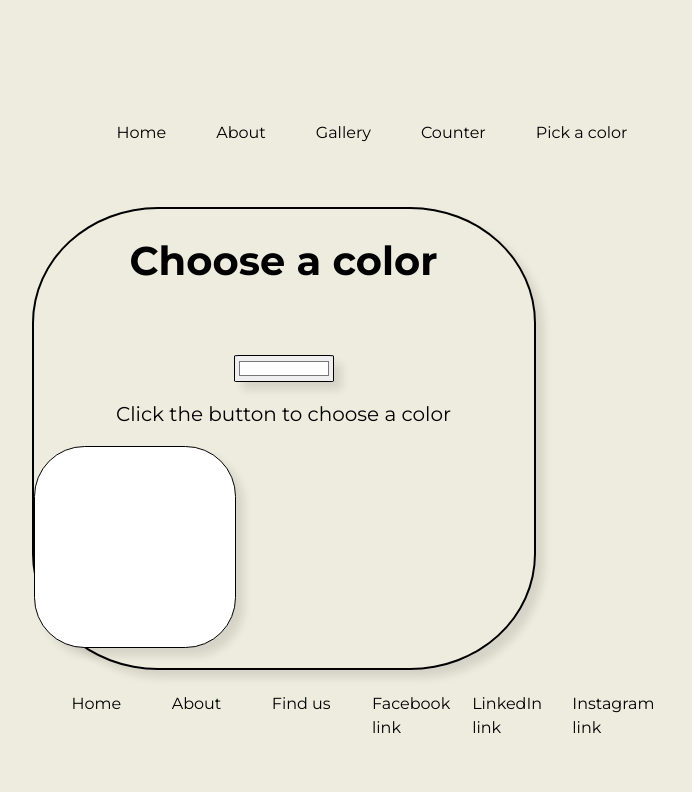
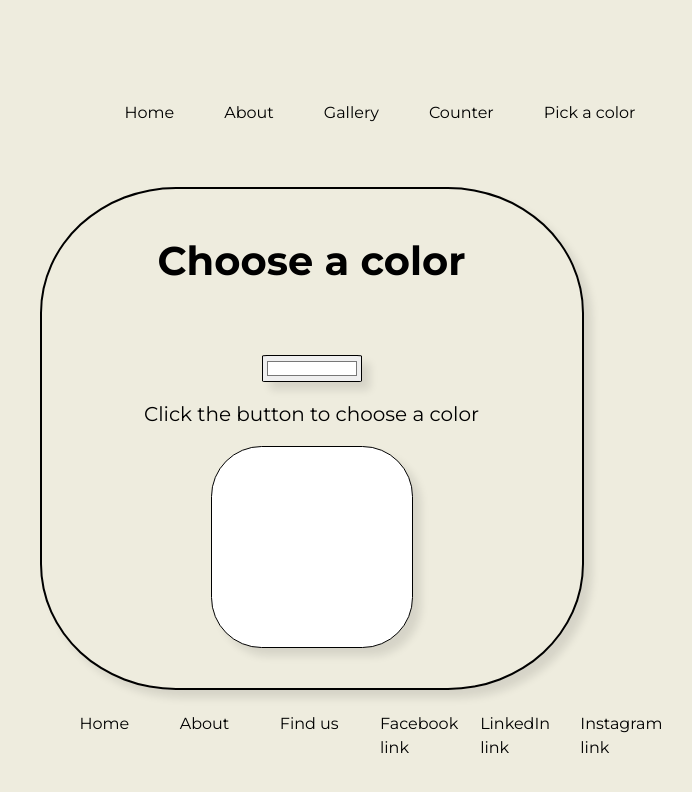
Before and after one commit to Msbee502/React-navbar, a React (Vite) app in the folder myreactapp/: page /color in a window 1280 px wide. Shown: the top 792 px of the page, without its empty margins (288-980 px from the left). Built offline with nearby package versions, Linux system fonts and the light colour scheme.

Commit message:
fixing bugs

```diff
--- a/myreactapp/src/pages/color.jsx
+++ b/myreactapp/src/pages/color.jsx
@@ -33,8 +33,7 @@ function ColorPicker() {
       >
 
         <p className="p"> Selected Color </p>
-
-      </div>
+        </div>
     </div>
   );
 }
--- a/myreactapp/src/styles/color.css
+++ b/myreactapp/src/styles/color.css
@@ -1,28 +1,29 @@
-
-
 body {
-    background-color: #EEECDE;
-    max-width: 100%;
+  background-color: #eeecde;
+  width: 100%;
   height: 100vh;
   font-family: "Montserrat", sans-serif;
   font-size: 20px;
   display: flex;
-    justify-content: space-around;
+  justify-content: center;
   align-items: center;
 
 }
 
-    .colorContainer{
+.colorContainer {
+  width: 100%;
   max-width: 500px;
-        height: 100%;
+
+  height: auto;
   border: 2px solid black;
-        box-shadow: 8px 8px 8px rgba(0, 0, 0, 0.10);
+  box-shadow: 8px 8px 8px rgba(0, 0, 0, 0.1);
   border-radius: 25%;
   text-align: center;
   display: flex;
   justify-content: center;
   flex-direction: column;
-
+  align-items: center;
+  padding: 20px;
 }
 
 .label {
@@ -34,9 +35,15 @@ body {
   margin-top: 20px;
   margin-bottom: 20px;
   border: 1px solid black;
-        box-shadow: 8px 8px 8px rgba(0, 0, 0, 0.10);
+  box-shadow: 8px 8px 8px rgba(0, 0, 0, 0.1);
   border-radius: 5%;
-
+  cursor: pointer;
+  box-sizing: border-box;
+}
+input:active {
+  background-color: #666;
+  box-shadow: 0 5px #666;
+  transform: translateY(4px);
 }
 
 .colorPreview {
@@ -44,15 +51,16 @@ body {
   width: 200px;
   height: 200px;
   border: 1px solid black;
-        box-shadow: 8px 8px 8px rgba(0, 0, 0, 0.10);
+  box-shadow: 8px 8px 8px rgba(0, 0, 0, 0.1);
   border-radius: 25%;
   margin-bottom: 20px;
   display: inline-block;
+  display: flex;
+  justify-content: center;
+}
 
-    }
 .p {
   color: white;
   line-height: 200px;
   text-align: center;
-
 }
```
Lines whose indentation alone changed are shown as unchanged.
